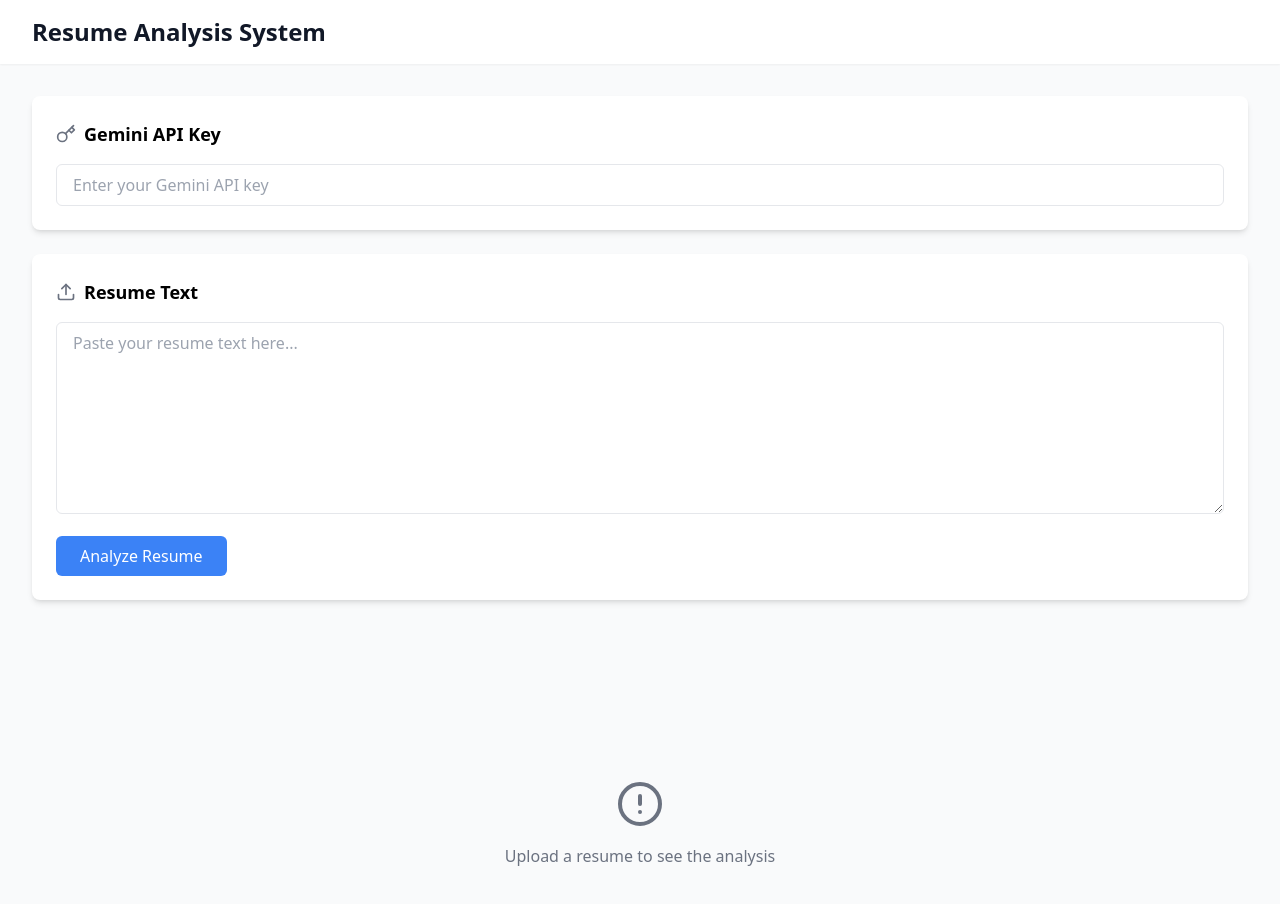
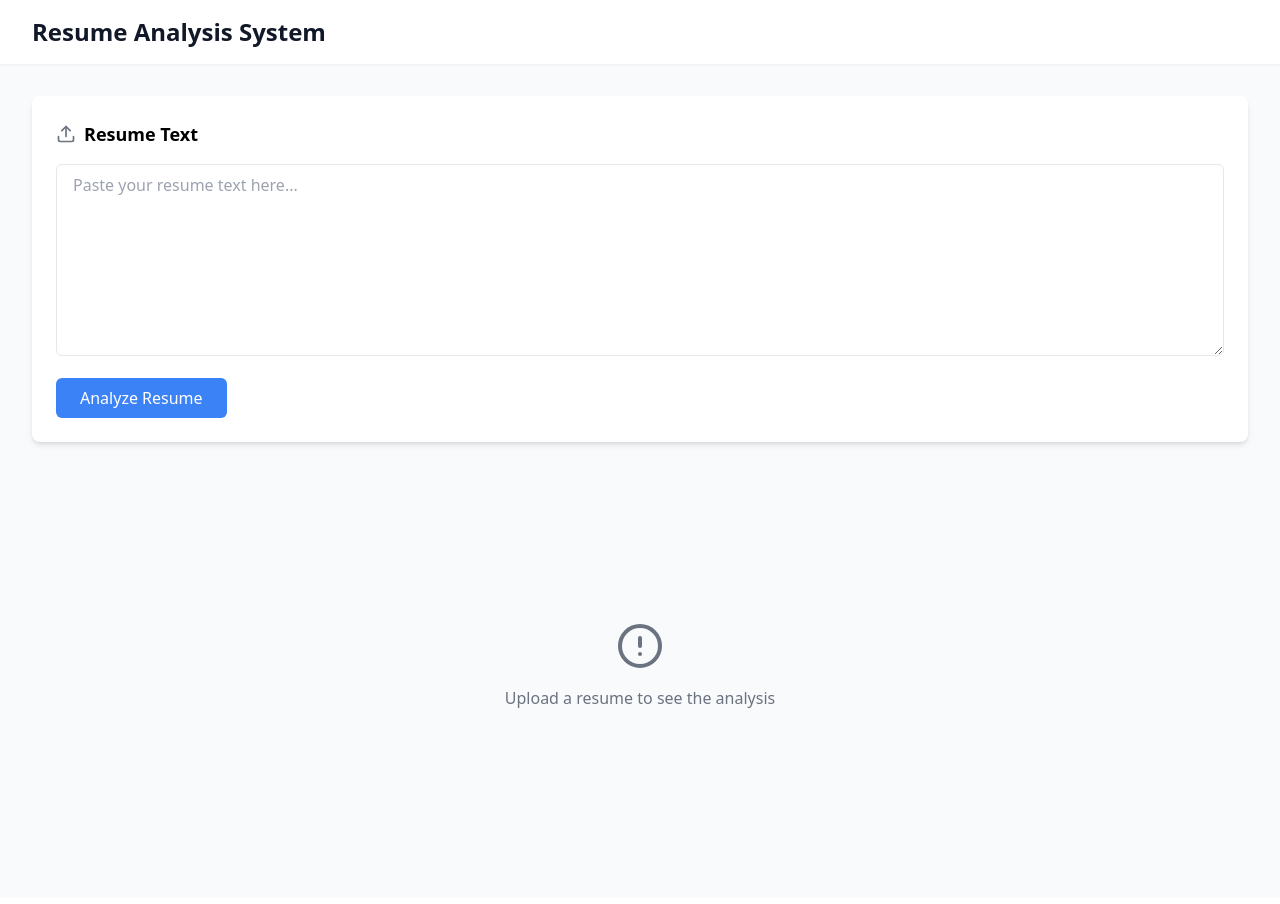
Before and after one commit to A1THARV/Rsumai, a React (Vite) app: page / in a window 1280 px wide. Shown: the top 904 px of the page. Built offline with nearby package versions, Linux system fonts and the light colour scheme.

Commit message:
Update App.tsx

```diff
--- a/src/App.tsx
+++ b/src/App.tsx
@@ -1,22 +1,16 @@
 import React, { useState } from 'react';
-import { Upload, Key } from 'lucide-react';
+import { Upload } from 'lucide-react';
 import { analyzeResume } from './services/gemini';
 import { AnalysisDashboard } from './components/AnalysisDashboard';
 import type { AnalysisResult } from './types';
 
 function App() {
-  const [apiKey, setApiKey] = useState('');
   const [resumeText, setResumeText] = useState('');
   const [loading, setLoading] = useState(false);
   const [result, setResult] = useState<AnalysisResult | null>(null);
   const [error, setError] = useState<string | null>(null);
 
   const handleAnalyze = async () => {
-    if (!apiKey) {
-      setError('Please enter your Gemini API key');
-      return;
-    }
-
     if (!resumeText) {
       setError('Please enter your resume text');
       return;
@@ -26,7 +20,7 @@ function App() {
     setLoading(true);
 
     try {
-      const analysisResult = await analyzeResume(apiKey, resumeText);
+      const analysisResult = await analyzeResume(resumeText);
       setResult(analysisResult);
     } catch (err) {
       setError(err instanceof Error ? err.message : 'An error occurred');
@@ -45,21 +39,6 @@ function App() {
 
       <main className="max-w-7xl mx-auto px-4 py-8 sm:px-6 lg:px-8">
         <div className="space-y-6">
-          {/* API Key Input */}
-          <div className="bg-white rounded-lg p-6 shadow-md">
-            <div className="flex items-center gap-2 mb-4">
-              <Key className="w-5 h-5 text-gray-500" />
-              <h2 className="text-lg font-semibold">Gemini API Key</h2>
-            </div>
-            <input
-              type="password"
-              value={apiKey}
-              onChange={(e) => setApiKey(e.target.value)}
-              placeholder="Enter your Gemini API key"
-              className="w-full px-4 py-2 border rounded-md focus:ring-2 focus:ring-blue-500 focus:border-blue-500"
-            />
-          </div>
-
           {/* Resume Input */}
           <div className="bg-white rounded-lg p-6 shadow-md">
             <div className="flex items-center gap-2 mb-4">
```
